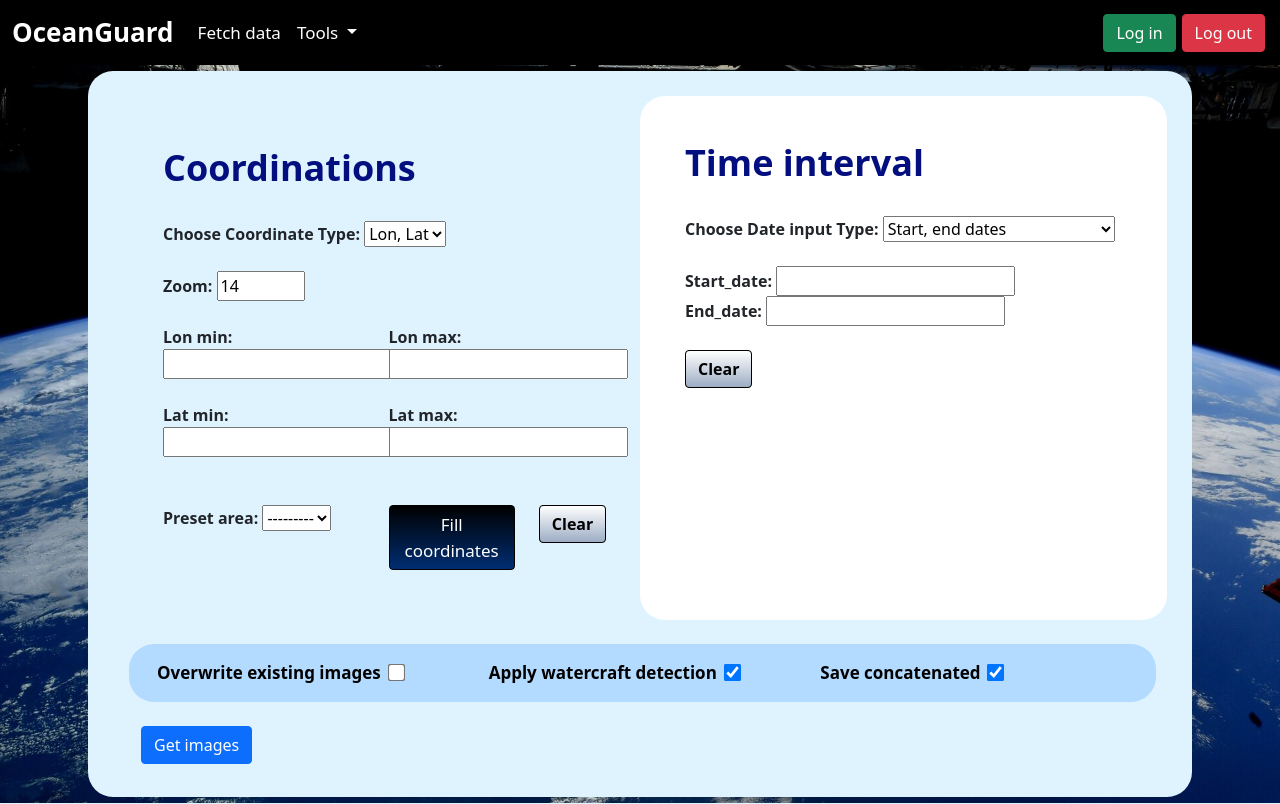
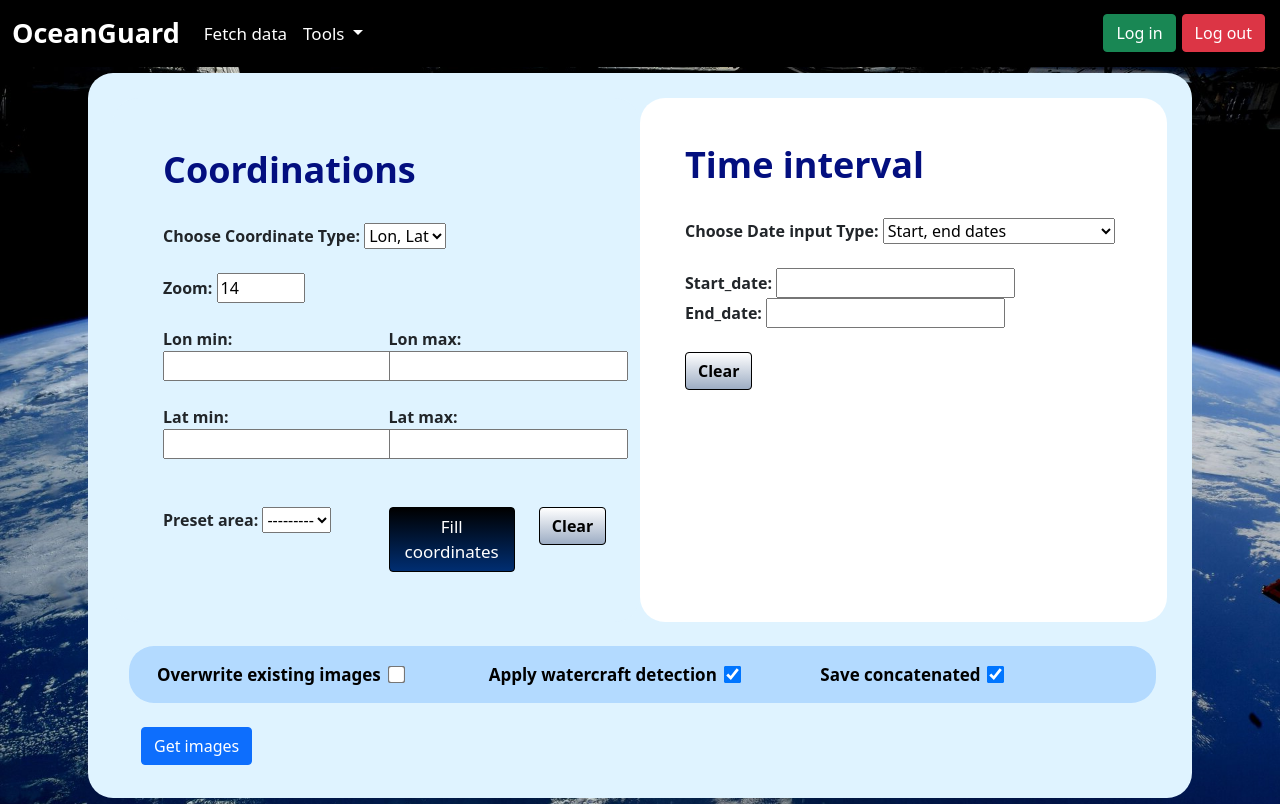
Before and after one commit to FarshadAmiri/Satellite_monitoring-webapp, a Django app: page / in a window 1280 px wide. Run offline with Django 4.2, Linux system fonts and the light colour scheme; data that the repository does not hold is empty; some libraries are stand-ins or nearby versions.

Commit message:
Update base.html

```diff
--- a/fetch_data/templates/fetch_data/base.html
+++ b/fetch_data/templates/fetch_data/base.html
@@ -21,7 +21,7 @@
     </style>
     <nav class="navbar navbar-expand-lg navbar-light">
         <div class="container-fluid">
-            <a class="navbar-brand" id="nav_item" href="{% url 'fetch_data:SentinelFetch' %}" style="font-weight: bold; font-size: 26px">OceanGuard</a>
+            <a class="navbar-brand" id="nav_item" href="{% url 'fetch_data:SentinelFetch' %}" style="font-weight: bold; font-size: 27px">OceanGuard</a>
             <button class="navbar-toggler" type="button" data-bs-toggle="collapse" data-bs-target="#navbarNav" aria-controls="navbarNav" aria-expanded="false" aria-label="Toggle navigation">
                 <span class="navbar-toggler-icon"></span>
             </button>
```
